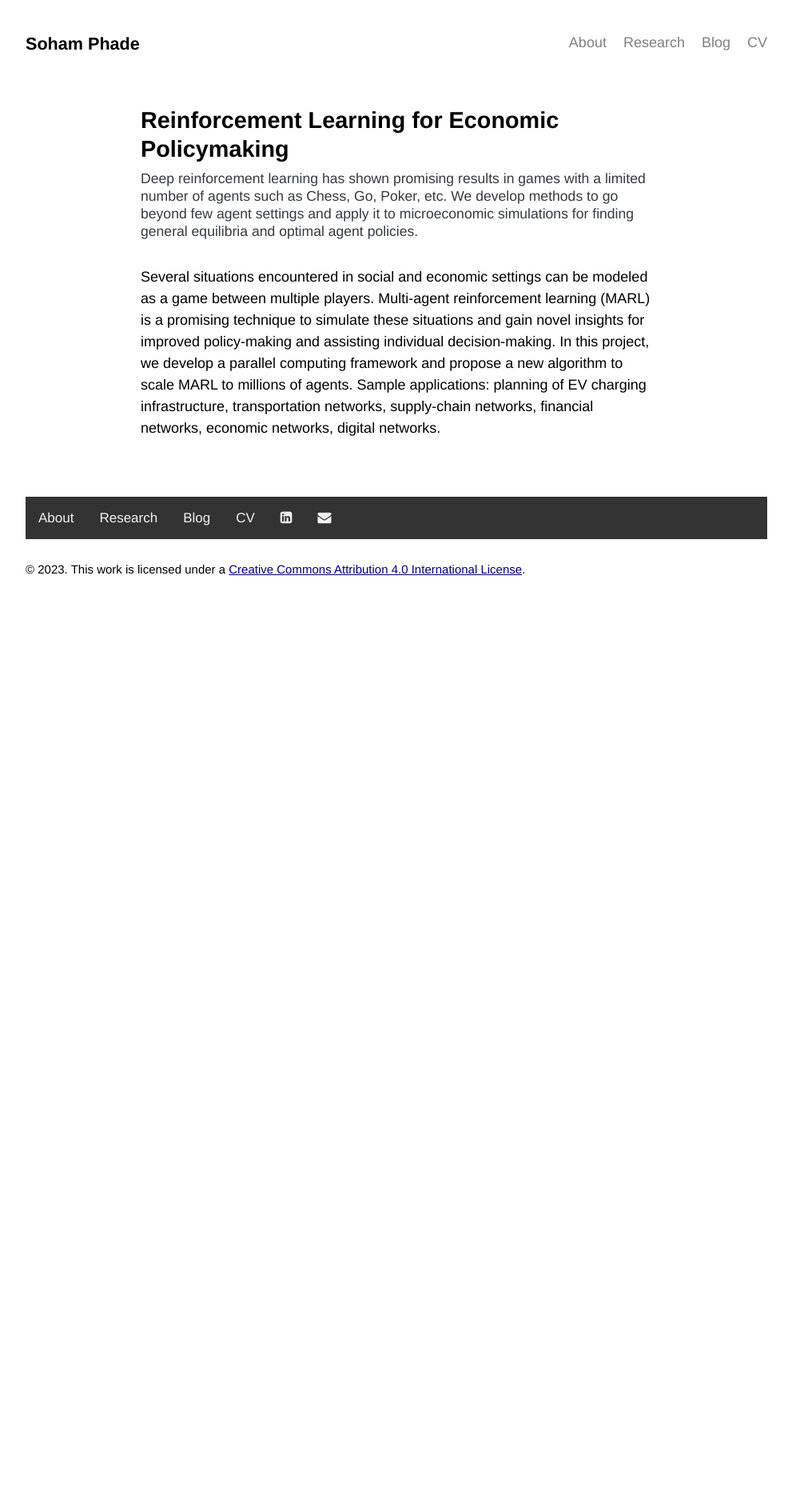
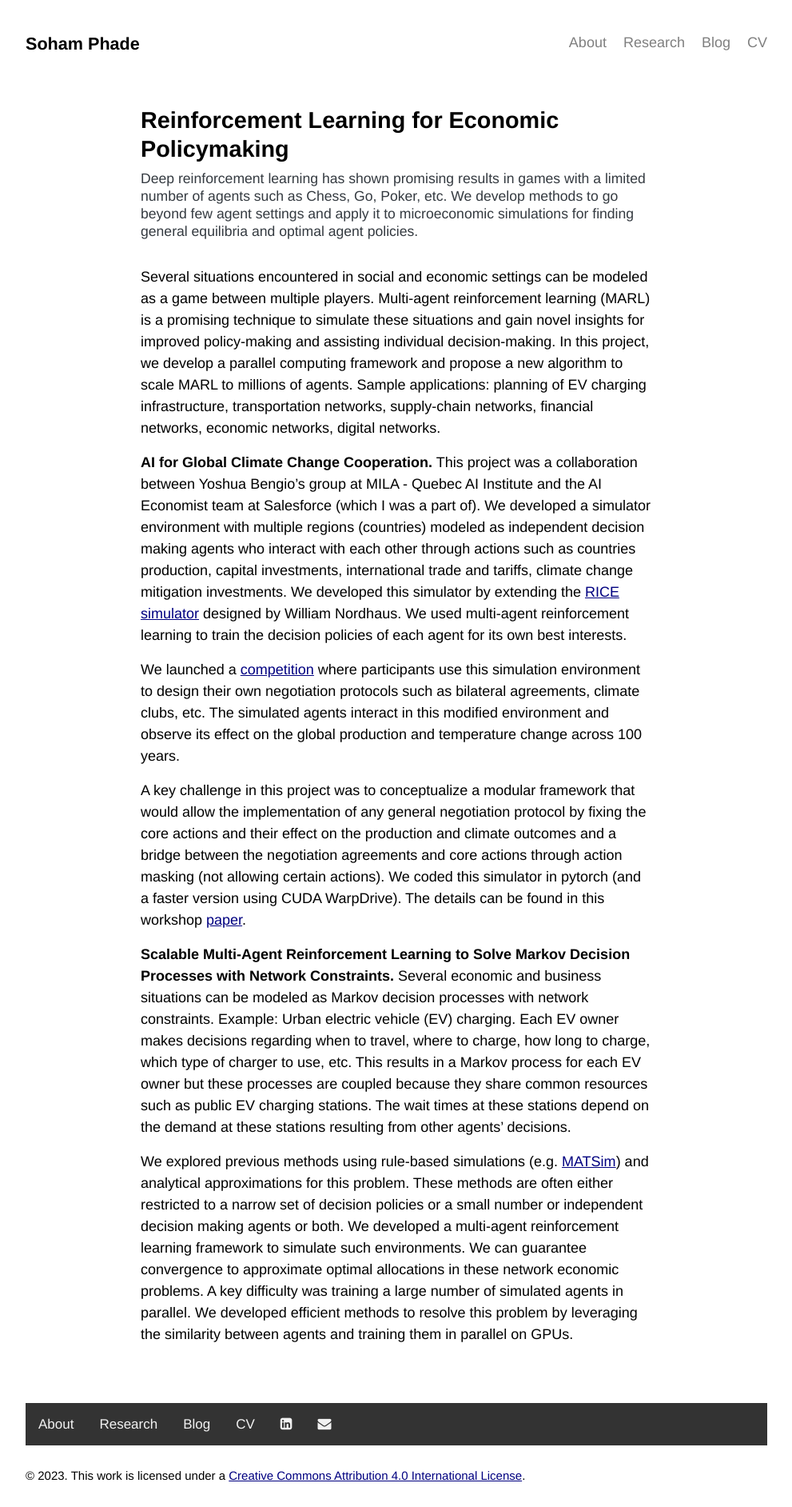
Before and after one commit to sohamphade/sohamphadev2.github.io, a Jekyll site: the page built from projects/94-rl-econ.md, in a window 1280 px wide. Shown: the whole page at 80% size, without its empty margins (144-1135 px from the left). Built offline with Jekyll 4.4.1, drawn with Linux system fonts in a browser that asks for light colours; a style sheet for code colours, icons or effects is not loaded; before the commit the page ends 900 px from its top, so only the background shows below that.

Commit message:
project papers

```diff
--- a/projects/94-rl-econ.md
+++ b/projects/94-rl-econ.md
@@ -11,3 +11,16 @@ collaborators: Stephan Zheng, Sunil Srinivasa, Stefano Ermon (Salesforce Researc
 ---
 
 Several situations encountered in social and economic settings can be modeled as a game between multiple players. Multi-agent reinforcement learning (MARL) is a promising technique to simulate these situations and gain novel insights for improved policy-making and assisting individual decision-making. In this project, we develop a parallel computing framework and propose a new algorithm to scale MARL to millions of agents. Sample applications: planning of EV charging infrastructure, transportation networks, supply-chain networks, financial networks, economic networks, digital networks.
+
+**AI for Global Climate Change Cooperation.**
+This project was a collaboration between Yoshua Bengio's group at MILA - Quebec AI Institute and the AI Economist team at Salesforce (which I was a part of). We developed a simulator environment with multiple regions (countries) modeled as independent decision making agents who interact with each other through actions such as countries production, capital investments, international trade and tariffs, climate change mitigation investments. We developed this simulator by extending the [RICE simulator](https://williamnordhaus.com/dicerice-models) designed by William Nordhaus. We used multi-agent reinforcement learning to train the decision policies of each agent for its own best interests.
+
+We launched a [competition](https://www.ai4climatecoop.org/) where participants use this simulation environment to design their own negotiation protocols such as bilateral agreements, climate clubs, etc. The simulated agents interact in this modified environment and observe its effect on the global production and temperature change across 100 years.
+
+A key challenge in this project was to conceptualize a modular framework that would allow the implementation of any general negotiation protocol by fixing the core actions and their effect on the production and climate outcomes and a bridge between the negotiation agreements and core actions through action masking (not allowing certain actions). We coded this simulator in pytorch (and a faster version using CUDA WarpDrive). The details can be found in this workshop [paper](https://arxiv.org/pdf/2208.07004.pdf).
+
+
+**Scalable Multi-Agent Reinforcement Learning to Solve Markov Decision Processes with Network Constraints.**
+Several economic and business situations can be modeled as Markov decision processes with network constraints. Example: Urban electric vehicle (EV) charging. Each EV owner makes decisions regarding when to travel, where to charge, how long to charge, which type of charger to use, etc. This results in a Markov process for each EV owner but these processes are coupled because they share common resources such as public EV charging stations. The wait times at these stations depend on the demand at these stations resulting from other agents' decisions.
+
+We explored previous methods using rule-based simulations (e.g. [MATSim](https://www.matsim.org/)) and analytical approximations for this problem. These methods are often either restricted to a narrow set of decision policies or a small number or independent decision making agents or both. We developed a multi-agent reinforcement learning framework to simulate such environments. We can guarantee convergence to approximate optimal allocations in these network economic problems. A key difficulty was training a large number of simulated agents in parallel. We developed efficient methods to resolve this problem by leveraging the similarity between agents and training them in parallel on GPUs.
```
Also changed, not shown: projects/96-no-regret.md (+2 -0 lines), projects/99-dist_opt.md (+2 -0 lines), 1 other file.
